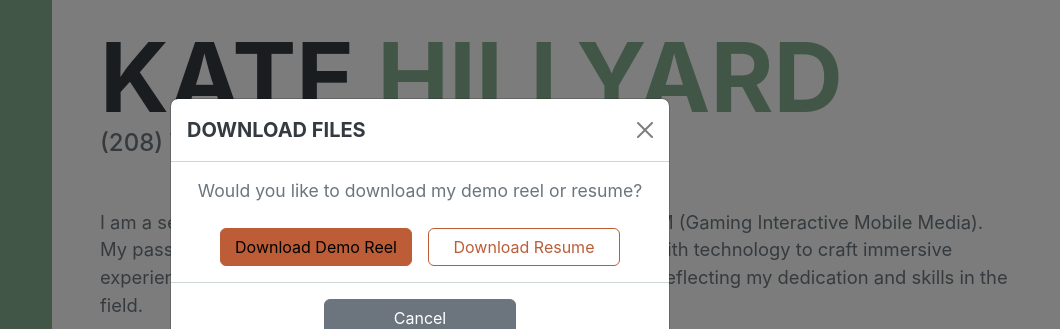
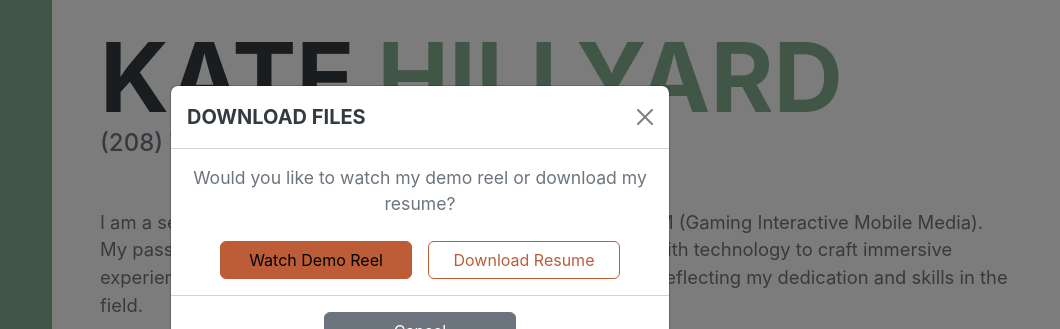
Before and after one commit to KateHillyard12/Portfolio, a website: page index.html in a window 1280 px wide. Both pictures are taken after a click on the link 517 px from the left and 569 px from the top of the page. Shown: the part 174-503 px from the top of the page, 220-1280 px from the left. Drawn offline with nearby package versions, Linux system fonts and the light colour scheme; a web font is replaced by a local one.

Commit message:
added demo reel

```diff
--- a/index.html
+++ b/index.html
@@ -1120,11 +1120,11 @@
                 </div>
 
                 <div class="modal-body text-center">
-                    <p class="mb-4">Would you like to download my demo reel or resume?</p>
+                    <p class="mb-4">Would you like to watch my demo reel or download my resume?</p>
 
                     <div class="d-flex flex-column flex-sm-row justify-content-center gap-3">
-                        <a class="btn btn-primary" href="assets/img/DemoReel.mp4" download>
-                            Download Demo Reel
+                        <a class="btn btn-primary" href="https://youtu.be/zz2nNpo_WOk" target="_blank" rel="noopener noreferrer">
+                            Watch Demo Reel
                         </a>
 
                         <a class="btn btn-outline-primary" href="assets/img/Resume .pdf" download>
```
Also changed, not shown: assets/img/CyanSwansLogoV22.png (added).
